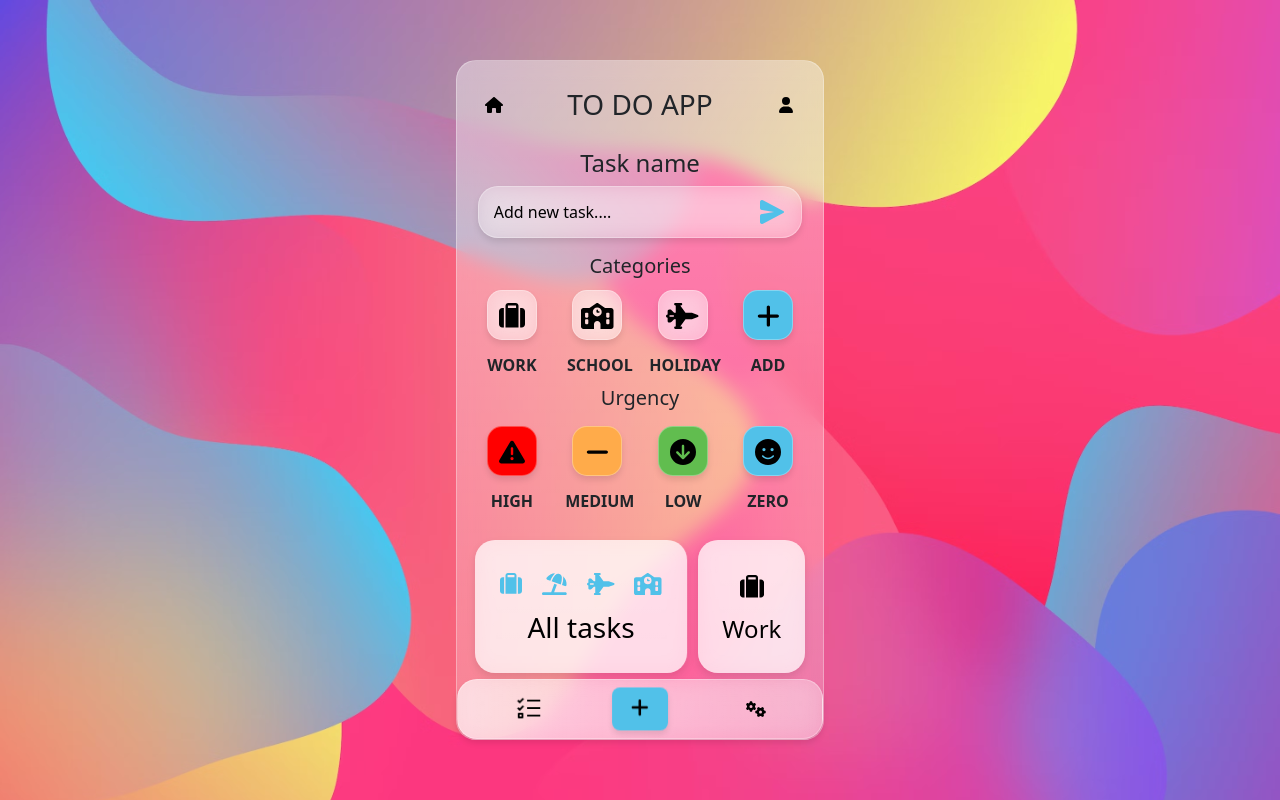
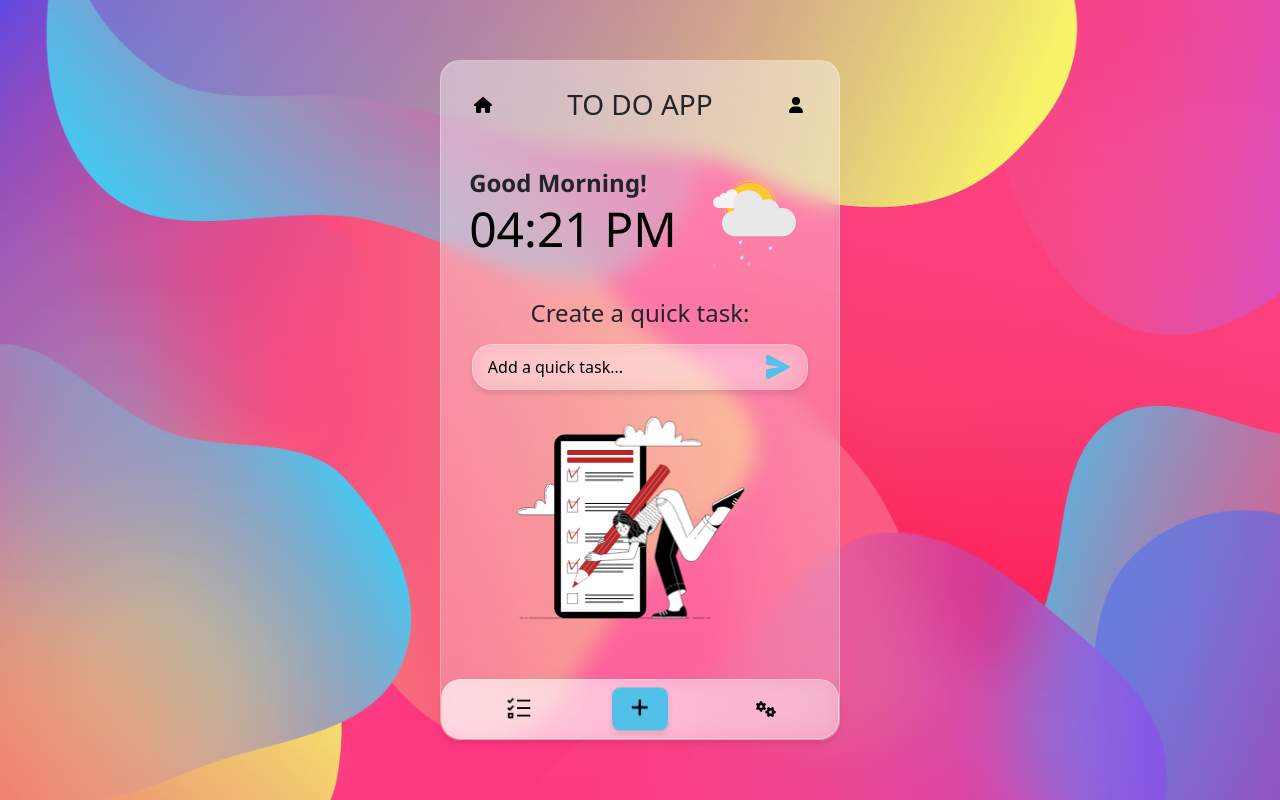
Before and after one commit to holc7/react-to-do-project, a React (Vite) app: page / in a window 1280 px wide. Built offline with nearby package versions, Linux system fonts and the light colour scheme.

Commit message:
new improvements

```diff
--- a/src/Components/BottomNavBar.jsx
+++ b/src/Components/BottomNavBar.jsx
@@ -7,15 +7,17 @@ import allTaskIcons from "../assets/icons8-to-do-32.png";
 
 
 
-const BottomNavBar = ({ quickTask, setQuickTask, handleQuickTask, setCurrentTask, handleFormSubmit, currentTask}) => {
+const BottomNavBar = ({toggleAllTasksVisibility, toggleVisibility, toggleComponentVisibility, quickTask, setQuickTask, handleQuickTask, setCurrentTask, handleFormSubmit, currentTask, }) => {
   const [taskMenu, setTaskmenu] = useState(false)
 
-
+const handleComponentSwitch = () => {
+  toggleComponentVisibility()
+}
 
 
   return (
       <div className="bottom-nav">
-          <button type="button" className="btn-glass-3">
+          <button onClick={toggleVisibility} type="button" className="btn-glass-3">
           <img src={allTaskIcons} alt='sent-message' style={{ width: "30px", marginRight: "15px"}}/>
 
           </button>
--- a/src/Components/Container.jsx
+++ b/src/Components/Container.jsx
@@ -20,6 +20,9 @@ const MainContainer = () => {
   const [currentTask, setCurrentTask] = useState("");
   const [mainTasks, setMainTasks] = useState([]);
   const [isNewTaskAdded, setIsNewTaskAdded] = useState(false);
+  const [isComponentVisible, setIsComponentVisible] = useState(false);
+  const [showAllTasks, setShowAllTasks] = useState(false);
+
 
   const handleFormSubmit = (e) => {
     e.preventDefault();
@@ -53,19 +56,57 @@ const MainContainer = () => {
     setMainTasks(mainTasks.filter((_, i) => i !== index))
   };
 
+  const toggleAllTasksVisibility = () => {
+    setShowAllTasks(!showAllTasks);
+};
+
+    const toggleComponentVisibility = () => {
+      setIsComponentVisible(!isComponentVisible)
+    }
 
         return (
             <div className="container my-5">
             <div className="row justify-content-center">
               <div className="second-container col-12 col-md-12 col-lg-12">
               <TopNavBar />
-              <BottomNavBar  quickTasks={quickTasks} handleQuickTask={handleQuickTask} handleFormSubmit={handleFormSubmit} setCurrentTask={setCurrentTask}  currentTask={currentTask} setQuickTasks={setQuickTasks} />
+              <BottomNavBar
+              toggleVisibility={toggleAllTasksVisibility}
+              toggleComponentVisibility={toggleComponentVisibility}
+              isVisible={isComponentVisible}
+              quickTasks={quickTasks}
+              handleQuickTask={handleQuickTask}
+              handleFormSubmit={handleFormSubmit}
+              setCurrentTask={setCurrentTask}
+              currentTask={currentTask}
+              setQuickTasks={setQuickTasks} />
+              {showAllTasks ? (
+                <Alltasks
+                onAddTask={addMainTask}
+                tasks={mainTasks}
+                handleMainTaskDelete={handleMainTaskDelete}/>
+              ) : (
+                <>
+                <DigitalClock />
+              <HomepageTask
+              quickTasks={quickTasks}
+              handleQuickTask={handleQuickTask}
+              handleFormSubmit={handleFormSubmit}
+              setCurrentTask={setCurrentTask}
+              setQuickTasks={setQuickTasks}
+              handleTaskDelete={handleTaskDelete} />
+
+                </>
+              )}
               {/* <TasksSuggestions /> */}
-              {/* <DigitalClock /> */}
-              {/* <Alltasks onAddTask={addMainTask} tasks={mainTasks}  handleMainTaskDelete={handleMainTaskDelete}/> */}
+
+
               {/* <MyTasks /> */}
-             <CreateTask  tasks={mainTasks} onAddTask={addMainTask} isNewTaskAdded={isNewTaskAdded}  setIsNewTaskAdded={setIsNewTaskAdded}/>
-              {/* <HomepageTask quickTasks={quickTasks} handleQuickTask={handleQuickTask} handleFormSubmit={handleFormSubmit} setCurrentTask={setCurrentTask} setQuickTasks={setQuickTasks} handleTaskDelete={handleTaskDelete} /> */}
+             {/* <CreateTask
+             tasks={mainTasks}
+             onAddTask={addMainTask}
+             isNewTaskAdded={isNewTaskAdded}
+             setIsNewTaskAdded={setIsNewTaskAdded}/> */}
+
 
 
               </div>
```
